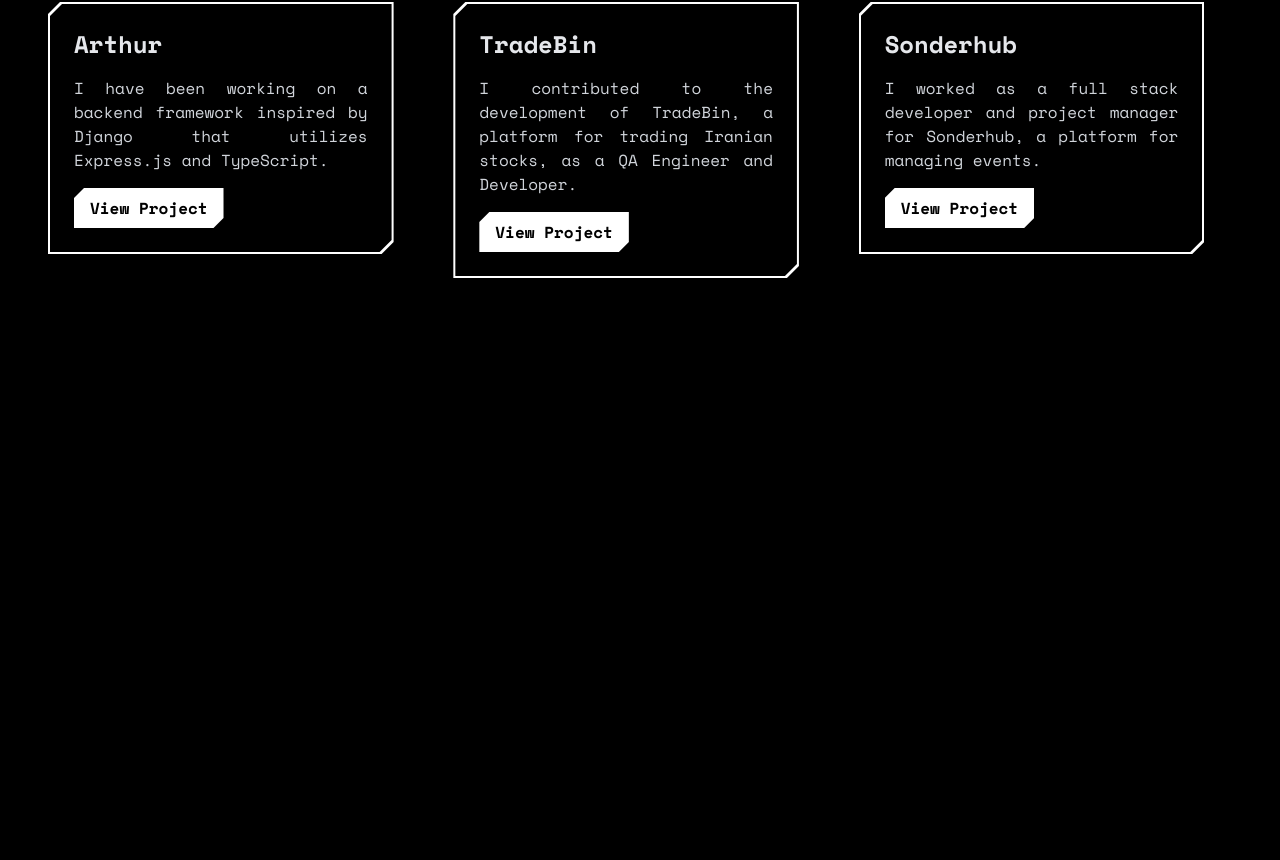
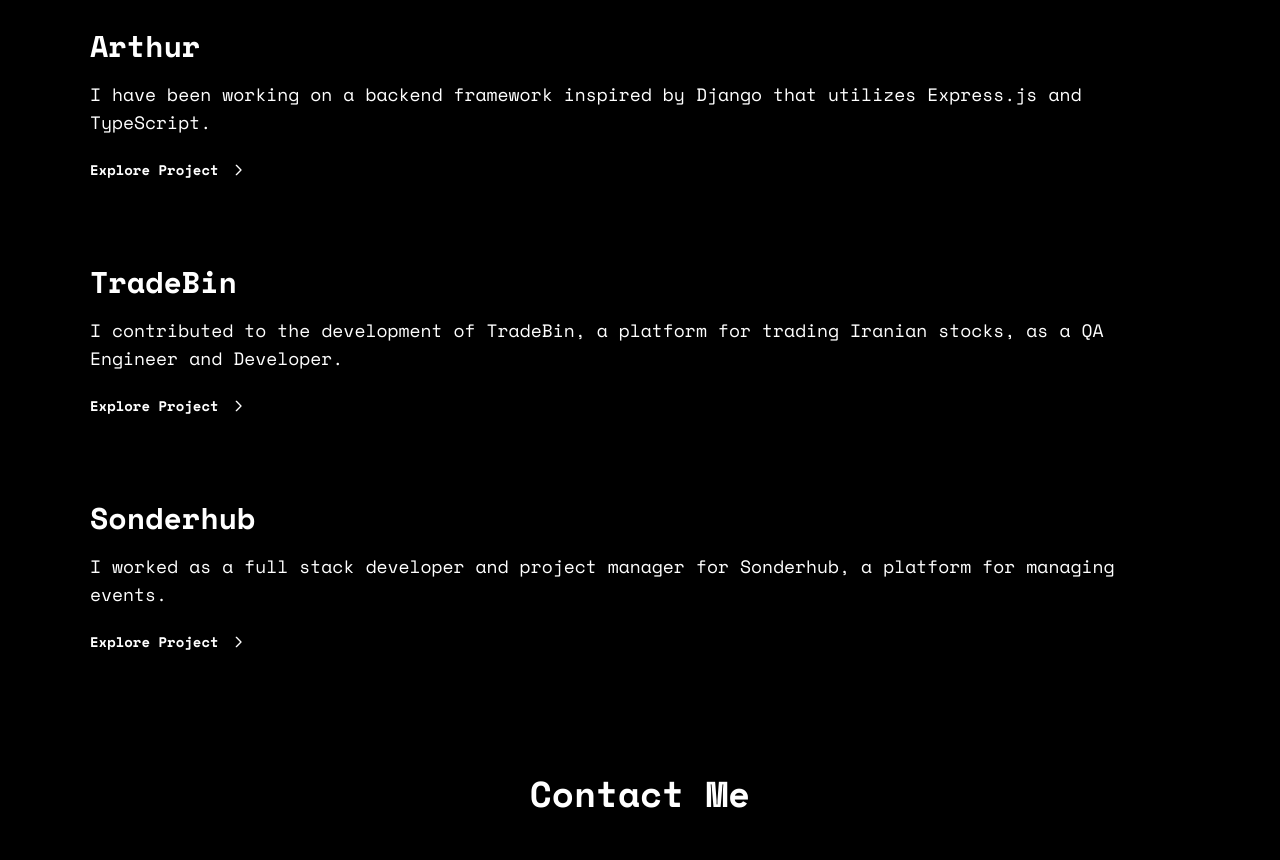
Before and after one commit to maniebra/maniebra.github.io, a React (Vite) app in the folder cv-app/: page / in a window 1280 px wide. Shown: the part 4310-5170 px from the top of the page. Before the commit the page ends 4636 px from the top, so only its background shows below. Built offline with nearby package versions, Linux system fonts and the light colour scheme.

Commit message:
finished the cv app (for now)

```diff
--- a/cv-app/src/App.jsx
+++ b/cv-app/src/App.jsx
@@ -1,4 +1,5 @@
 import AboutMe from './sections/about-me'
+import ContactMe from './sections/contact-me'
 import Experience from './sections/experience'
 import Hero from './sections/hero'
 import Projects from './sections/projects'
@@ -13,6 +14,7 @@ function App() {
       <Skills />
       <Experience />
       <Projects />
+      <ContactMe />
     </div>
   )
 }
--- /dev/null
+++ b/cv-app/src/sections/contact-me.jsx
@@ -0,0 +1,49 @@
+export default function ContactMe() {
+    const contacts = [
+        {
+            name: "GitHub",
+            icon: "M12 0c-6.626 0-12 5.373-12 12 0 5.302 3.438 9.8 8.207 11.387.599.111.793-.261.793-.577v-2.234c-3.338.726-4.033-1.416-4.033-1.416-.546-1.387-1.333-1.756-1.333-1.756-1.089-.745.083-.729.083-.729 1.205.084 1.839 1.237 1.839 1.237 1.07 1.834 2.807 1.304 3.492.997.107-.775.418-1.305.762-1.604-2.665-.305-5.467-1.334-5.467-5.931 0-1.311.469-2.381 1.236-3.221-.124-.303-.535-1.524.117-3.176 0 0 1.008-.322 3.301 1.23.957-.266 1.983-.399 3.003-.404 1.02.005 2.047.138 3.006.404 2.291-1.552 3.297-1.23 3.297-1.23.653 1.653.242 2.874.118 3.176.77.84 1.235 1.911 1.235 3.221 0 4.609-2.807 5.624-5.479 5.921.43.372.823 1.102.823 2.222v3.293c0 .319.192.694.801.576 4.765-1.589 8.199-6.086 8.199-11.386 0-6.627-5.373-12-12-12z",
+            url: "https://github.com/maniebra"
+        },
+        {
+            name: "LinkedIn",
+            icon: "M19 0h-14c-2.761 0-5 2.239-5 5v14c0 2.761 2.239 5 5 5h14c2.762 0 5-2.239 5-5v-14c0-2.761-2.238-5-5-5zm-11 19h-3v-11h3v11zm-1.5-12.268c-.966 0-1.75-.79-1.75-1.764s.784-1.764 1.75-1.764 1.75.79 1.75 1.764-.783 1.764-1.75 1.764zm13.5 12.268h-3v-5.604c0-3.368-4-3.113-4 0v5.604h-3v-11h3v1.765c1.396-2.586 7-2.777 7 2.476v6.759z",
+            url: "https://linkedin.com/in/mani-ebrahimi"
+        },
+        {
+            name: "Email",
+            icon: "M20 4H4c-1.1 0-1.99.9-1.99 2L2 18c0 1.1.9 2 2 2h16c1.1 0 2-.9 2-2V6c0-1.1-.9-2-2-2zm0 4l-8 5-8-5V6l8 5 8-5v2z",
+            url: "mailto:mani.ebra@gmail.com"
+        }
+    ];
+
+    return (
+        <div className="p-4 md:p-12 bg-black text-white z-30" id="contact">
+            <h1 className="text-3xl md:text-4xl font-bold text-center">
+                Contact Me
+            </h1>
+            <div className="flex flex-wrap justify-center gap-8 mt-12">
+                {contacts.map((contact, index) => (
+                    <a
+                        key={index}
+                        href={contact.url}
+                        target="_blank"
+                        rel="noopener noreferrer"
+                        className="group flex flex-col items-center gap-4 transition-transform duration-300 hover:scale-110"
+                    >
+                        <div className="w-16 h-16 p-4 bg-white text-black [clip-path:polygon(12px_0,100%_0,100%_calc(100%-12px),calc(100%-12px)_100%,0_100%,0_12px)] group-hover:bg-gray-300 transition-colors duration-300">
+                            <svg
+                                viewBox="0 0 24 24"
+                                fill="currentColor"
+                                className="w-full h-full"
+                            >
+                                <path d={contact.icon} />
+                            </svg>
+                        </div>
+                        <span className="text-lg font-semibold">{contact.name}</span>
+                    </a>
+                ))}
+            </div>
+        </div>
+    );
+}
--- a/cv-app/src/sections/projects.jsx
+++ b/cv-app/src/sections/projects.jsx
@@ -1,6 +1,9 @@
-import Card from "../components/card";
+import { useEffect, useRef, useState } from 'react';
 
 export default function Projects() {
+    const [isVisible, setIsVisible] = useState(false);
+    const projectsRef = useRef(null);
+
     const projects = [
         {
             title: "Arthur",
@@ -19,26 +22,72 @@ export default function Projects() {
         }
     ];
 
+    useEffect(() => {
+        const observer = new IntersectionObserver(
+            ([entry]) => {
+                if (entry.isIntersecting) {
+                    setIsVisible(true);
+                }
+            },
+            { threshold: 0.1 }
+        );
+
+        if (projectsRef.current) {
+            observer.observe(projectsRef.current);
+        }
+
+        return () => {
+            if (projectsRef.current) {
+                observer.unobserve(projectsRef.current);
+            }
+        };
+    }, []);
+
     return (
-        <div className="p-4 md:p-12 bg-black/90 backdrop-blur-lg text-white z-30" id="projects">
+        <div className="p-4 md:p-12 bg-black/90 backdrop-blur-lg text-white z-30" id="projects" ref={projectsRef}>
             <h1 className="text-3xl md:text-4xl font-bold text-center">
                 Projects
             </h1>
-            <div className="grid grid-cols-1 md:grid-cols-2 lg:grid-cols-3 gap-8 mt-12">
-                {projects.map((project, index) => (
-                    <a href={project.url}
-                       key={index}
-                       target="_blank"
-                       rel="noopener noreferrer">
-                        <Card
-                            title={project.title}
-                            actionName="View Project"
+            <div className="max-w-6xl mx-auto mt-12">
+                <div className="grid grid-cols-1 gap-8">
+                    {projects.map((project, index) => (
+                        <a
+                            key={index}
+                            href={project.url}
+                            rel="noopener noreferrer"
+                            className={`opacity-0 transition-all duration-1000`}
+                            style={{
+                                animation: isVisible ? `fadeIn 0.8s ease-out forwards ${index * 0.3}s` : 'none'
+                            }}
                         >
-                            {project.description}
-                        </Card>
-                    </a>
-                ))}
+                            <div className="group">
+                                <div className="p-6 bg-black text-white border-2 border-transparent group-hover:border-white group-hover:bg-black group-hover:text-white transition-all duration-300">
+                                    <h3 className="text-2xl md:text-3xl font-bold mb-4">{project.title}</h3>
+                                    <p className="text-base md:text-lg mb-6">{project.description}</p>
+                                    <div className="flex items-center gap-2 text-sm font-semibold">
+                                        <span>Explore Project</span>
+                                        <svg className="w-4 h-4" fill="none" viewBox="0 0 24 24" stroke="currentColor">
+                                            <path strokeLinecap="round" strokeLinejoin="round" strokeWidth={2} d="M14 5l7 7-7 7" />
+                                        </svg>
+                                    </div>
+                                </div>
+                            </div>
+                        </a>
+                    ))}
+                </div>
             </div>
+            <style jsx>{`
+                @keyframes fadeIn {
+                    from {
+                        opacity: 0;
+                        transform: translateY(20px);
+                    }
+                    to {
+                        opacity: 1;
+                        transform: translateY(0);
+                    }
+                }
+            `}</style>
         </div>
-    )
+    );
 }
```
